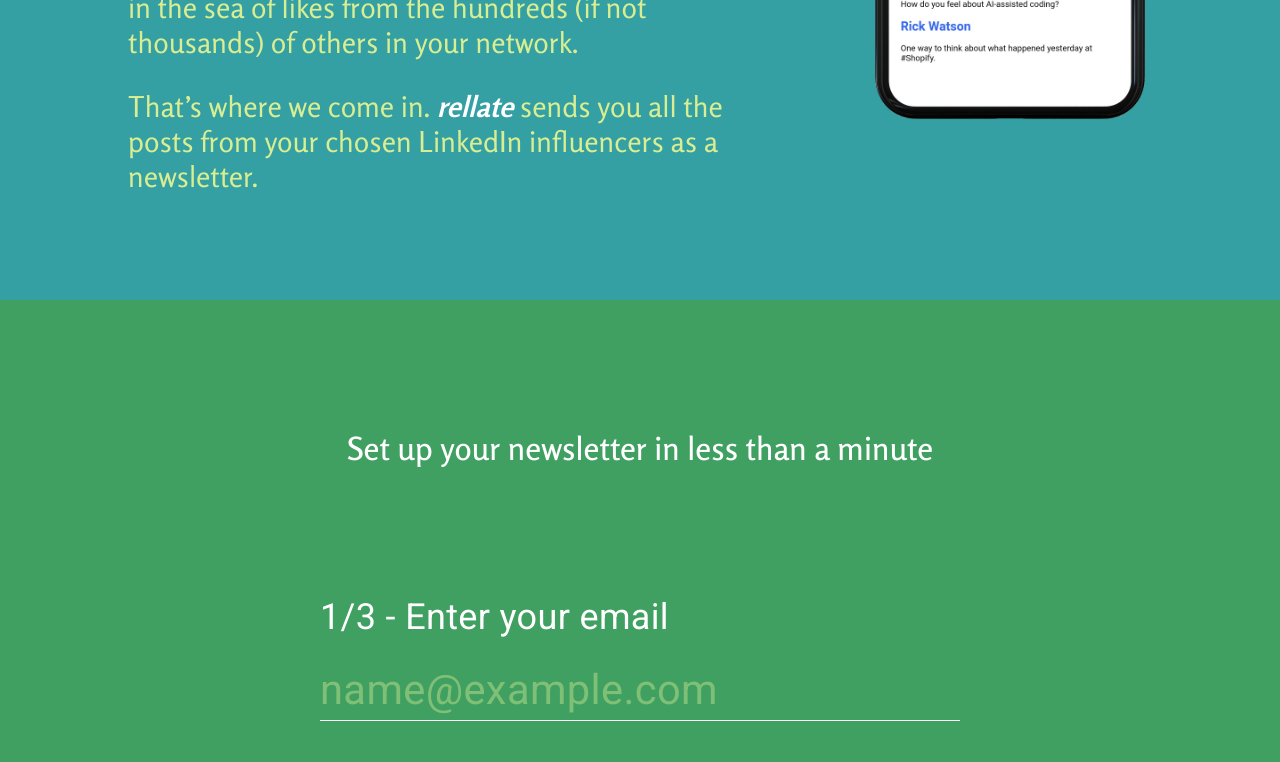
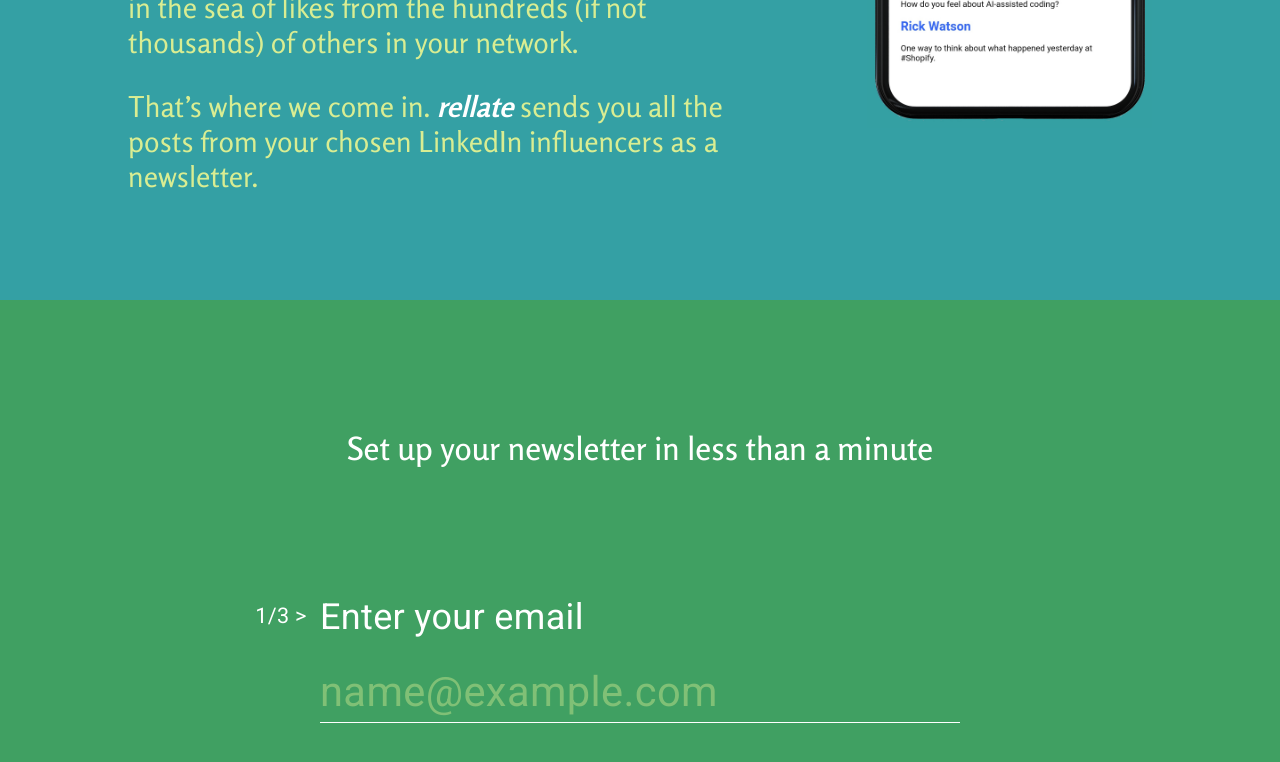
Before and after one commit to mihailthebuilder/rellate-frontend, a React (Create React App) app: page / in a window 1280 px wide. Shown: the part 638-1400 px from the top of the page. Built offline with nearby package versions, Linux system fonts and the light colour scheme.

Commit message:
styled numbering for question

```diff
--- a/src/App/Form/index.scss
+++ b/src/App/Form/index.scss
@@ -24,10 +24,17 @@ section.form {
       .input-label {
         color: white;
         font-size: 1.5em;
+        position: relative;
+
+        .question-num-indicator {
+          font-size: 0.6em;
+          position: absolute;
+          left: -3em;
+          top: 0.3em;
+        }
       }
 
       .MuiInput-root {
-        margin-top: 1.5em;
         font-size: 1.3em;
         color: $lime-key;
 
--- a/src/App/Form/index.tsx
+++ b/src/App/Form/index.tsx
@@ -15,7 +15,10 @@ const Form: FC = () => {
       <form>
         <FormControl className="form-control">
           <InputLabel shrink className="input-label">
-            1/3 - Enter your email
+            <span className="question-num-indicator">
+              {questionNumber}/3 {">"}
+            </span>
+            Enter your email
           </InputLabel>
           <Input
             onChange={(event) => setEmail(event.target.value)}
```
